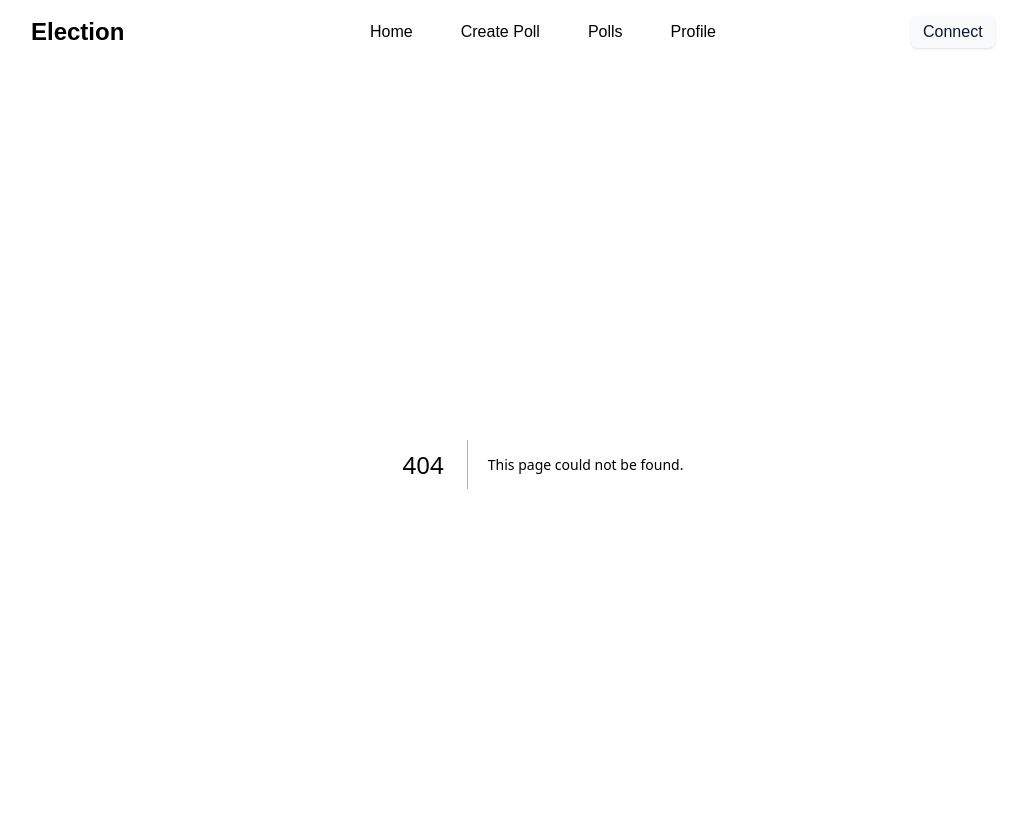
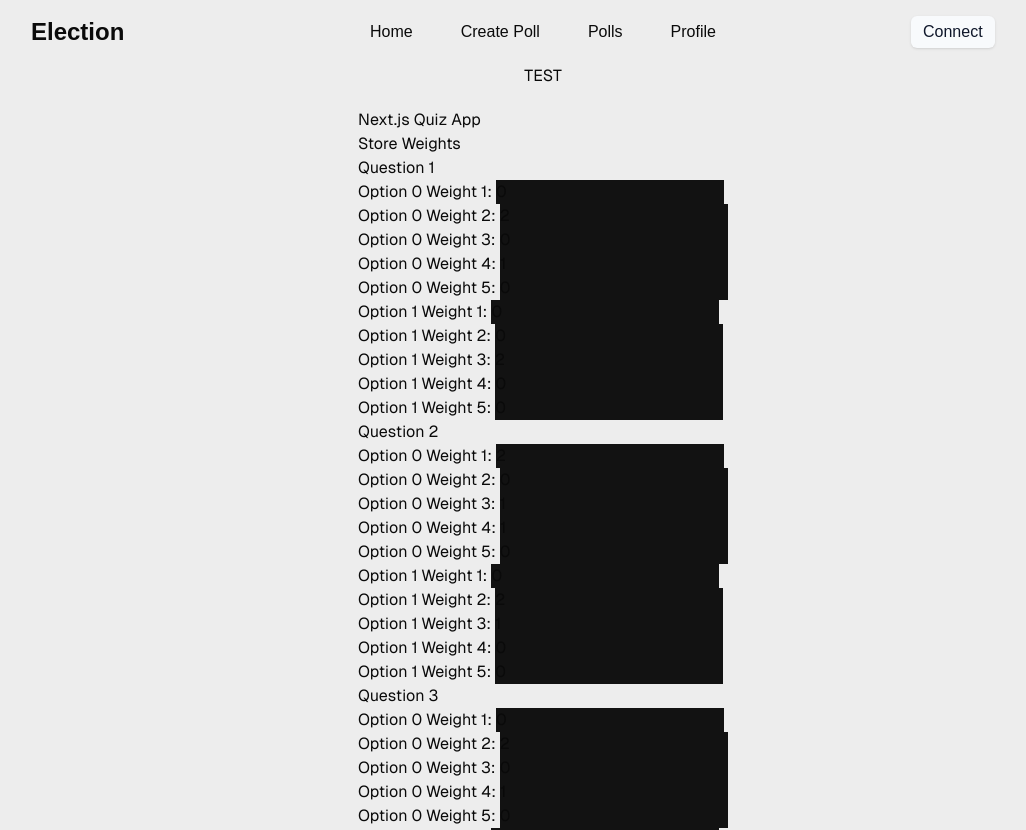
Before and after one commit to ElectionZap/eth-singapore, a Next.js app in the folder client/: page /test-nillion in a window 1280 px wide. Before the commit this address had no page. Shown: the top 830 px of the page, without its empty margins (97-1123 px from the left). Built offline with nearby package versions, Linux system fonts and the light colour scheme.

Commit message:
feat: nillion integration

```diff
--- a/client/package.json
+++ b/client/package.json
@@ -18,6 +18,7 @@
     "@radix-ui/react-scroll-area": "^1.1.0",
     "@radix-ui/react-slot": "^1.1.0",
     "@radix-ui/react-toast": "^1.2.1",
+    "axios": "^1.7.7",
     "canvas-confetti": "^1.9.3",
     "class-variance-authority": "^0.7.0",
     "clsx": "^2.1.1",
--- /dev/null
+++ b/client/pages/api/compute.ts
@@ -0,0 +1,20 @@
+import type { NextApiRequest, NextApiResponse } from 'next';
+import axios from 'axios';
+
+export default async function handler(req: NextApiRequest, res: NextApiResponse) {
+  if (req.method === 'POST') {
+    try {
+      const response = await axios.post('http://localhost:5000/compute', req.body, {
+        headers: {
+          'Content-Type': 'application/json',
+        }
+      });
+      res.status(200).json(response.data);
+    } catch (error) {
+      console.error('Error in compute:', error);
+      res.status(500).json({ error: 'Failed to compute result' });
+    }
+  } else {
+    res.status(405).json({ error: 'Method not allowed' });
+  }
+}
--- /dev/null
+++ b/client/pages/api/store_values.ts
@@ -0,0 +1,20 @@
+import type { NextApiRequest, NextApiResponse } from 'next';
+import axios from 'axios';
+
+export default async function handler(req: NextApiRequest, res: NextApiResponse) {
+  if (req.method === 'POST') {
+    try {
+      const response = await axios.post('http://localhost:5000/store_values', req.body, {
+        headers: {
+          'Content-Type': 'application/json',
+        }
+      });
+      res.status(200).json(response.data);
+    } catch (error) {
+      console.error('Error in store_values:', error);
+      res.status(500).json({ error: 'Failed to store values' });
+    }
+  } else {
+    res.status(405).json({ error: 'Method not allowed' });
+  }
+}
--- a/client/pages/quiz/[id].tsx
+++ b/client/pages/quiz/[id].tsx
@@ -1,12 +1,18 @@
 "use client"
 
-import React, { useState } from "react"
+import React, { useEffect, useState } from "react"
 import { motion, AnimatePresence } from "framer-motion"
 import { Card, CardContent, CardFooter, CardHeader, CardTitle } from "@/components/ui/card"
 import { Button } from "@/components/ui/button"
 import { ChevronLeft, ChevronRight } from "lucide-react"
 import { useRouter } from 'next/router'
 import { useWallet } from "@/contexts/Wallet"
+import { Loader2 } from "lucide-react"
+import axios from 'axios';
+
+interface SelectedAnswers {
+  [key: string]: number;
+}
 
 interface Question {
   id: number
@@ -29,20 +35,43 @@ const mockQuestions: Question[] = [
     id: 3,
     text: "Who painted the Mona Lisa?",
     options: ["Vincent van Gogh", "Pablo Picasso", "Leonardo da Vinci", "Michelangelo", "Rembrandt"]
+  },
+  {
+    id: 4,
+    text: "What is the capital of France?",
+    options: ["London", "Berlin", "Paris", "Madrid", "Rome"]
+  },
+  {
+    id: 5,
+    text: "Which planet is known as the Red Planet?",
+    options: ["Venus", "Mars", "Jupiter", "Saturn", "Mercury"]
+  },
+  {
+    id: 6,
+    text: "Which planet is known as the Red Planet?",
+    options: ["Venus", "Mars", "Jupiter", "Saturn", "Mercury"]
   }
 ]
 
 export default function QuizPage() {
   const router = useRouter()
-  const [currentQuestionIndex, setCurrentQuestionIndex] = useState(0)
-  const [selectedAnswers, setSelectedAnswers] = useState<{ [key: number]: string }>({})
+  const [currentQuestionIndex, setCurrentQuestionIndex] = React.useState(0)
+  const [selectedAnswers, setSelectedAnswers] = React.useState<SelectedAnswers>({
+    q1_answer: -1,
+    q2_answer: -1,
+    q3_answer: -1,
+    q4_answer: -1,
+    q5_answer: -1,
+    q6_answer: -1
+  })
+  const [loading, setLoading] = React.useState(false)
   const { id } = router.query
   const { account } = useWallet()
 
   const currentQuestion = mockQuestions[currentQuestionIndex]
 
   const handleAnswerSelect = (answer: string) => {
-    setSelectedAnswers(prev => ({ ...prev, [currentQuestion.id]: answer }))
+    setSelectedAnswers(prev => ({ ...prev, [`q${currentQuestion.id}_answer`]: Number(answer) }))
   }
 
   const goToPreviousQuestion = () => {
@@ -57,14 +86,38 @@ export default function QuizPage() {
     }
   }
 
-  const handleSubmit = () => {
+  const handleSubmit = async () => {
     console.log("Submitted answers: ", selectedAnswers)
 
-    // Push to the result route with dynamic parameters
-    router.push(`/result/${id}/${account}`)
+    setLoading(true)
+
+    const storeId = "707dae54-2d6d-4a15-a9db-4448df1d32bc"; // Replace with the actual store ID
+    try {
+      if (!storeId) {
+        alert("Please store values first!");
+        return;
+      }
+
+      const response = await axios.post('/api/compute', {
+        store_id: storeId,
+        ...selectedAnswers
+      }, {
+        headers: {
+          'Content-Type': 'application/json',
+        }
+      });
+
+      console.log('Computation result:', response.data.result);
+      router.push(`/result/${id}/${response.data.result.final_choice}/${account}`)
+      setLoading(false)
+    } catch (error) {
+      console.error('Error computing values:', error);
+      setLoading(false)
+    }
   }
 
-  const isAnswerSelected = !!selectedAnswers[currentQuestion.id] // Check if the user selected an answer for the current question
+  const key = `q${currentQuestion.id}_answer`; // Generate the dynamic key
+  const isAnswerSelected = selectedAnswers[key] > -1; // Use the dynamic key to check
 
   return (
     <div className="flex items-center justify-center p-4">
@@ -87,11 +140,11 @@ export default function QuizPage() {
                   <motion.button
                     key={index}
                     className={`w-full p-4 text-left rounded-lg transition-colors ${
-                      selectedAnswers[currentQuestion.id] === option
+                      selectedAnswers[`q${currentQuestion.id}_answer`] === index
                         ? 'bg-primary text-primary-foreground'
                         : 'bg-secondary hover:bg-secondary/80'
                     }`}
-                    onClick={() => handleAnswerSelect(option)}
+                    onClick={() => handleAnswerSelect(index.toString())}
                     whileHover={{ scale: 1.02 }}
                     whileTap={{ scale: 0.98 }}
                   >
@@ -111,12 +164,28 @@ export default function QuizPage() {
             <ChevronLeft className="mr-2 h-4 w-4" /> Previous
           </Button>
           {currentQuestionIndex === mockQuestions.length - 1 ? (
-            <Button onClick={handleSubmit} disabled={!isAnswerSelected}>
-              Submit
+
+            <Button onClick={handleSubmit} disabled={!isAnswerSelected || loading}>
+              {loading ? (
+                <>
+                  <Loader2 className="mr-2 h-4 w-4 animate-spin" />
+                  <p>Please wait</p>
+                </>
+              ) : <p>Submit</p>}
             </Button>
           ) : (
             <Button onClick={goToNextQuestion} disabled={!isAnswerSelected}>
-              Next <ChevronRight className="ml-2 h-4 w-4" />
+              {loading ? (
+                <>
+                  <Loader2 className="mr-2 h-4 w-4 animate-spin" />
+                  <p>Please wait</p>
+                </>
+              ) : (
+                <>
+                  <p>Next</p>
+                  <ChevronRight className="ml-2 h-4 w-4" />
+                </>
+              )}
             </Button>
           )}
         </CardFooter>
--- a/client/pages/result/[id]/[account].tsx
+++ b/client/pages/result/[id]/[result]/[account].tsx
@@ -53,15 +53,14 @@ const RankDisplay = ({ rank }: { rank: number }) => {
 
 export default function ResultPage() {
     const router = useRouter()
-    const { account } = router.query
+    const { account, result } = router.query
     const [isLoading, setIsLoading] = useState(true)
-    const [result, setResult] = useState<string | null>(null)
     const [isVoting, setIsVoting] = useState(false)
     const [voteResult, setVoteResult] = useState<{ option: string; percentage: number; rank: number } | null>(null)
 
     useEffect(() => {
         fetchResult().then((data) => {
-        setResult(data)
+        // setResult(data)
         setIsLoading(false)
         confetti({
             particleCount: 100,
--- /dev/null
+++ b/client/pages/test-nillion/index.tsx
@@ -0,0 +1,141 @@
+import * as React from "react";
+import axios from 'axios';
+
+const initialWeights = [
+    { option0_weights: [0, 2, 0, 1, 0], option1_weights: [0, 0, 2, 0, 0] },
+    { option0_weights: [2, 0, 1, 1, 0], option1_weights: [0, 2, 1, 0, 0] },
+    { option0_weights: [0, 2, 0, 1, 0], option1_weights: [2, 0, 0, 1, 0] },
+    { option0_weights: [0, 2, 0, 1, 0], option1_weights: [2, 0, 0, 1, 0] },
+    { option0_weights: [0, 2, 0, 1, 0], option1_weights: [2, 0, 0, 1, 0] },
+    { option0_weights: [0, 2, 0, 1, 0], option1_weights: [2, 0, 0, 1, 0] }
+];
+
+export default function TestNillionPage() {
+
+    const [storeId, setStoreId] = React.useState<string | null>(null);
+    const [weights, setWeights] = React.useState(initialWeights);
+
+    const [answers, setAnswers] = React.useState({
+        q1_answer: 1,
+        q2_answer: 2,
+        q3_answer: 3,
+        q4_answer: 4,
+        q5_answer: 2,
+        q6_answer: 1
+    });
+
+    const handleWeightChange = (qIndex: number, option: 'option0' | 'option1', wIndex: number, value: number) => {
+        const updatedWeights = [...weights];
+        updatedWeights[qIndex][`${option}_weights`][wIndex] = value;
+        setWeights(updatedWeights);
+    };
+
+    const handleAnswerChange = (e: React.ChangeEvent<HTMLInputElement>) => {
+        setAnswers({
+          ...answers,
+          [e.target.name]: Number(e.target.value)
+        });
+    };
+
+    const storeValues = async () => {
+        try {
+          const transformedWeights: Record<string, number> = {};
+
+          // Dynamically generate keys and values for each question and its options
+          weights.forEach((weight, qIndex) => {
+            weight.option0_weights.forEach((val, wIndex) => {
+              transformedWeights[`q${qIndex + 1}_option0_weight_${wIndex + 1}`] = val;
+            });
+            weight.option1_weights.forEach((val, wIndex) => {
+              transformedWeights[`q${qIndex + 1}_option1_weight_${wIndex + 1}`] = val;
+            });
+          });
+
+          // Send the transformed weights to the backend
+          const response = await axios.post('/api/store_values', transformedWeights, {
+            headers: {
+              'Content-Type': 'application/json',
+            }
+          });
+
+          setStoreId(response.data.store_id);
+          console.log('Stored values response:', response.data);
+        } catch (error) {
+          console.error('Error storing values:', error);
+        }
+    };
+
+    const computeValues = async () => {
+        try {
+          if (!storeId) {
+            alert("Please store values first!");
+            return;
+          }
+
+          const response = await axios.post('/api/compute', {
+            store_id: storeId,
+            ...answers
+          }, {
+            headers: {
+              'Content-Type': 'application/json',
+            }
+          });
+
+          console.log('Computation result:', response.data.result);
+          alert(`Computation Result: ${response.data.result}`);
+        } catch (error) {
+          console.error('Error computing values:', error);
+        }
+    };
+
+    return (
+        <div className="items-center justify-items-center min-h-screen px-48 font-[family-name:var(--font-geist-sans)]">
+            <p>TEST</p>
+            <div style={{ padding: '20px' }}>
+                <h1>Next.js Quiz App</h1>
+
+                <h2>Store Weights</h2>
+                {weights.map((weight, qIndex) => (
+                    <div key={qIndex}>
+                    <h3>Question {qIndex + 1}</h3>
+                    {weight.option0_weights.map((val, wIndex) => (
+                        <div key={wIndex}>
+                        <label>Option 0 Weight {wIndex + 1}: </label>
+                        <input
+                            type="number"
+                            value={val}
+                            onChange={(e) => handleWeightChange(qIndex, 'option0', wIndex, Number(e.target.value))}
+                        />
+                        </div>
+                    ))}
+                    {weight.option1_weights.map((val, wIndex) => (
+                        <div key={wIndex}>
+                        <label>Option 1 Weight {wIndex + 1}: </label>
+                        <input
+                            type="number"
+                            value={val}
+                            onChange={(e) => handleWeightChange(qIndex, 'option1', wIndex, Number(e.target.value))}
+                        />
+                        </div>
+                    ))}
+                    </div>
+                ))}
+                <button onClick={storeValues}>Store Weights</button>
+
+                <h2>Compute with Answers</h2>
+                {Object.keys(answers).map((key) => (
+                    <div key={key}>
+                    <label>{key.replace('_', ' ').toUpperCase()}:</label>
+                    <input
+                        type="number"
+                        name={key}
+                        value={answers[key as keyof typeof answers]}
+                        onChange={handleAnswerChange}
+                    />
+                    </div>
+                ))}
+                <button onClick={computeValues}>Compute Result</button>
+            </div>
+        </div>
+    );
+}
```
Also changed, not shown: 2 other files (tests, documents, lock files or other folders).
